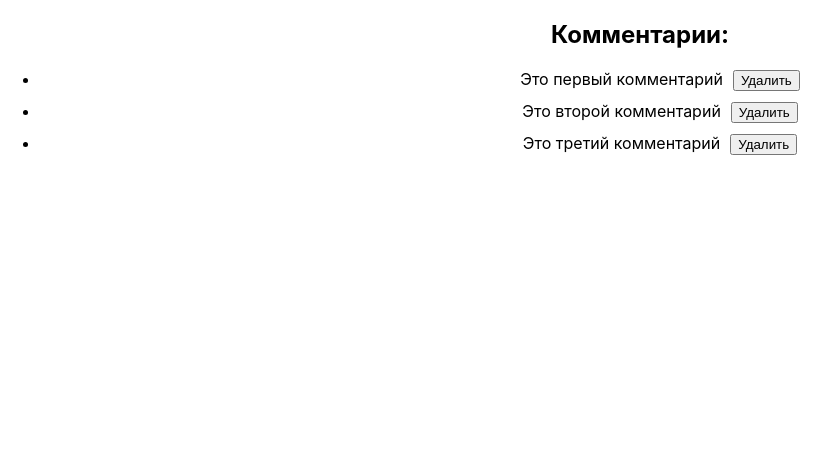
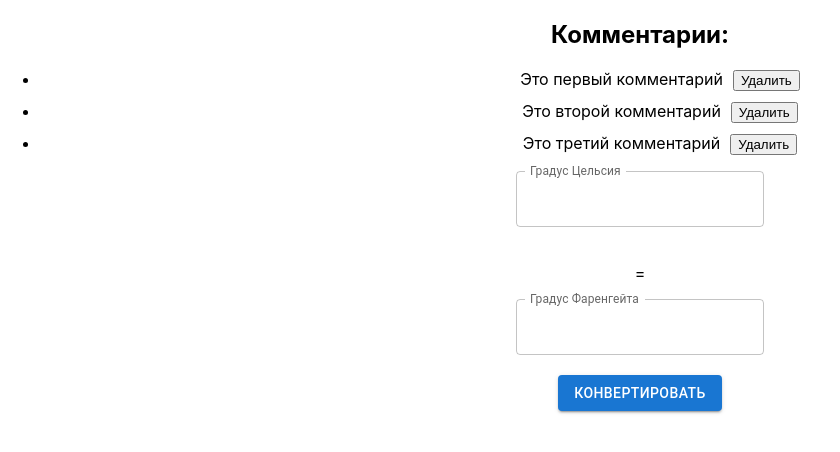
Before and after one commit to ShvetsovaTatiana/DZ_React, a React (Create React App) app: page / in a window 1280 px wide. Shown: the top 452 px of the page, without its empty margins (0-840 px from the left). Built offline with nearby package versions, Linux system fonts and the light colour scheme.

Commit message:
added src/componets/TemperatureConverter.js

```diff
--- a/package.json
+++ b/package.json
@@ -3,6 +3,9 @@
   "version": "0.1.0",
   "private": true,
   "dependencies": {
+    "@emotion/react": "^11.14.0",
+    "@emotion/styled": "^11.14.0",
+    "@mui/material": "^7.1.0",
     "@testing-library/dom": "^10.4.0",
     "@testing-library/jest-dom": "^6.6.3",
     "@testing-library/react": "^16.3.0",
--- a/src/App.js
+++ b/src/App.js
@@ -1,11 +1,13 @@
 import logo from './logo.svg';
 import './App.css';
 import CommentsList from './componets/CommentsList';
+import TemperatureConverter from './componets/TemperatureConverter';
 
 function App() {
   return (
     <div className="App">
       <CommentsList />
+      <TemperatureConverter />
     </div>
   );
 }
--- /dev/null
+++ b/src/componets/TemperatureConverter.js
@@ -0,0 +1,72 @@
+import * as React from 'react';
+import { useState } from "react";
+import TextField from '@mui/material/TextField';
+import Button from '@mui/material/Button';
+
+
+function TemperatureConverter() {
+  const [degreeC, setDegreeC] = useState("");
+  const [degreeF, setDegreeF] = useState("");
+  const [show, setShow] = useState();
+
+  function clickHandler() {
+    let temp = 0;
+    if (degreeC !== "") {
+      temp = (parseFloat(degreeC) * 9) / 5 + 32;
+      setDegreeF(temp.toFixed(2));
+    };
+    if (degreeF !== "") {
+      temp = (parseFloat(degreeF) - 32) * 5 / 9;
+      setDegreeC(temp.toFixed(2));
+    }
+  }
+
+  return (
+    <div style={{ display: "flex", flexDirection: "column", alignItems: "center" }}>
+      <TextField
+        onChange={(e) => {
+          setDegreeC(e.target.value);
+          setDegreeF("");
+        }}
+        id="outlined-number"
+        label="Градус Цельсия"
+        type="number"
+        variant="outlined"
+        value={degreeC}
+        style={{ marginBottom: 20 }}
+        slotProps={{
+          inputLabel: {
+            shrink: true,
+          },
+        }}
+      />
+      <p> = </p>
+      <TextField
+        onChange={(e) => {
+          setDegreeF(e.target.value);
+          setDegreeC("");
+        }}
+        id="outlined-number"
+        label="Градус Фаренгейта"
+        type="number"
+        variant="outlined"
+        value={degreeF}
+        style={{ marginBottom: 20 }}
+        slotProps={{
+          inputLabel: {
+            shrink: true,
+          },
+        }}
+      />
+      <Button
+        onClick={clickHandler}
+        variant="contained"
+        style={{ marginBottom: 20 }}
+      >
+        конвертировать
+      </Button>
+    </div>
+  );
+}
+
+export default TemperatureConverter;
```
Also changed, not shown: 1 other file (tests, documents, lock files or other folders).
